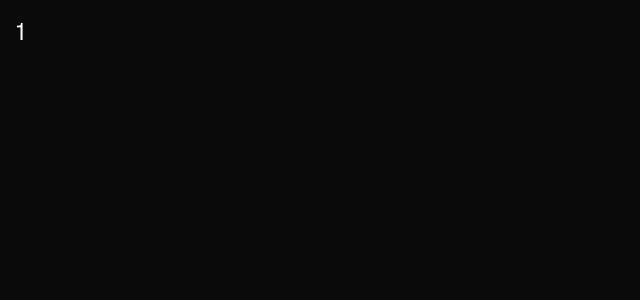
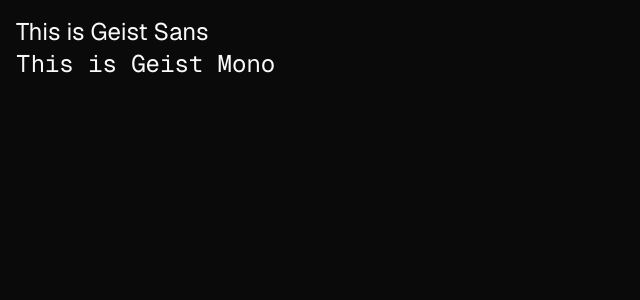
Before and after one commit to ysm-dev/template, a Next.js app: page / in a window 1280 px wide. Shown: the top 300 px of the page, without its empty margins (0-640 px from the left). Built offline with nearby package versions, Linux system fonts and the light colour scheme.

Commit message:
refactor: update font variables and enhance layout styles

```diff
--- a/app/layout.tsx
+++ b/app/layout.tsx
@@ -7,10 +7,10 @@
 import { Geist, Geist_Mono } from "next/font/google"
 import type { ReactNode } from "react"
 
-const geist = Geist({
+const geistSans = Geist({
   subsets: ["latin"],
   display: "swap",
-  variable: "--font-geist",
+  variable: "--font-geist-sans",
 })
 
 const geistMono = Geist_Mono({
@@ -42,7 +42,10 @@
 
 export default function RootLayout({ children }: Props) {
   return (
-    <html lang="en" className={cn("dark", geist.variable, geistMono.variable)}>
+    <html
+      lang="en"
+      className={cn("dark", geistSans.variable, geistMono.variable)}
+    >
       <head>
         <meta
           name="viewport"
--- a/app/page.tsx
+++ b/app/page.tsx
@@ -1,7 +1,8 @@
 export default function Page() {
   return (
-    <div className="m-2 p-2 text-2xl">
-      <div className="">1</div>
+    <div className="m-2 flex flex-col p-2 font-sans text-2xl">
+      <div className="">This is Geist Sans</div>
+      <div className="font-mono">This is Geist Mono</div>
     </div>
   )
 }
--- a/tailwind.config.ts
+++ b/tailwind.config.ts
@@ -18,7 +18,7 @@
     },
     extend: {
       fontFamily: {
-        sans: ["var(--font-geist)"],
+        sans: ["var(--font-geist-sans)"],
         mono: ["var(--font-geist-mono)"],
       },
       colors: {
```
